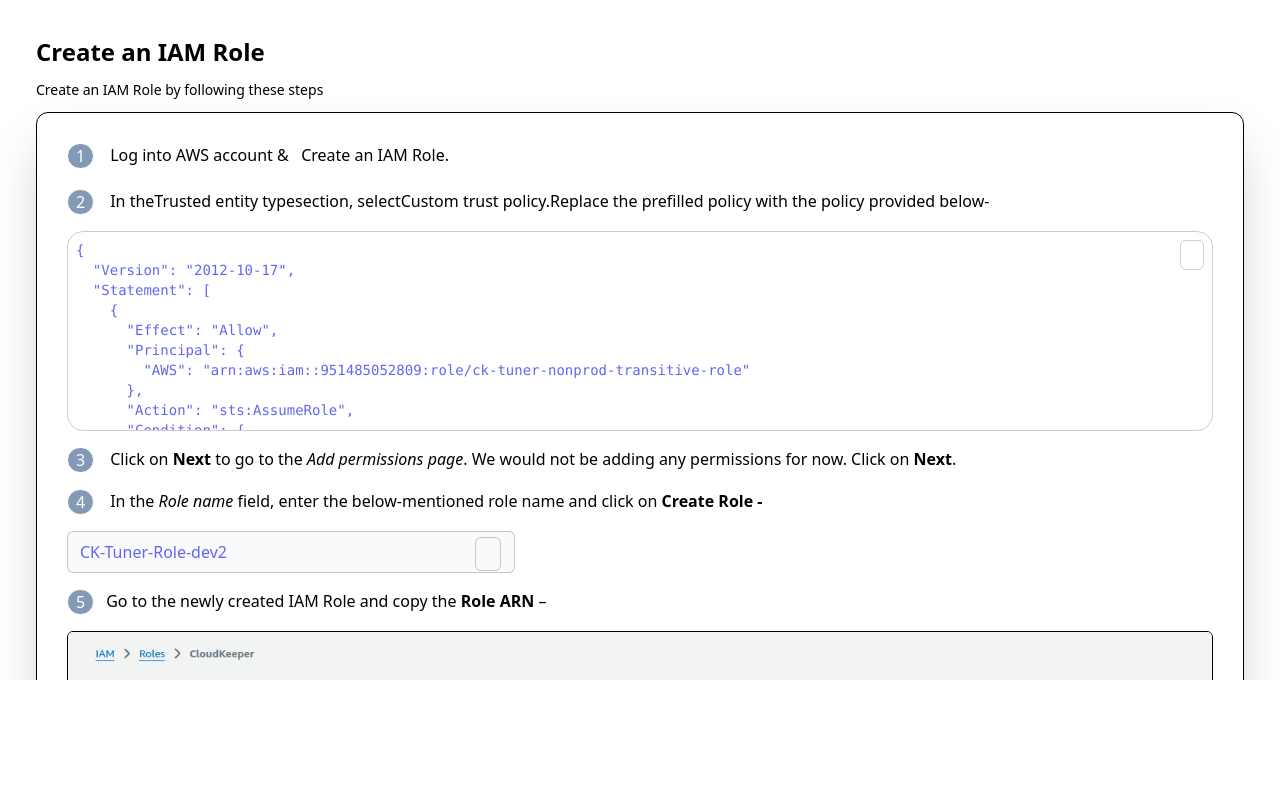
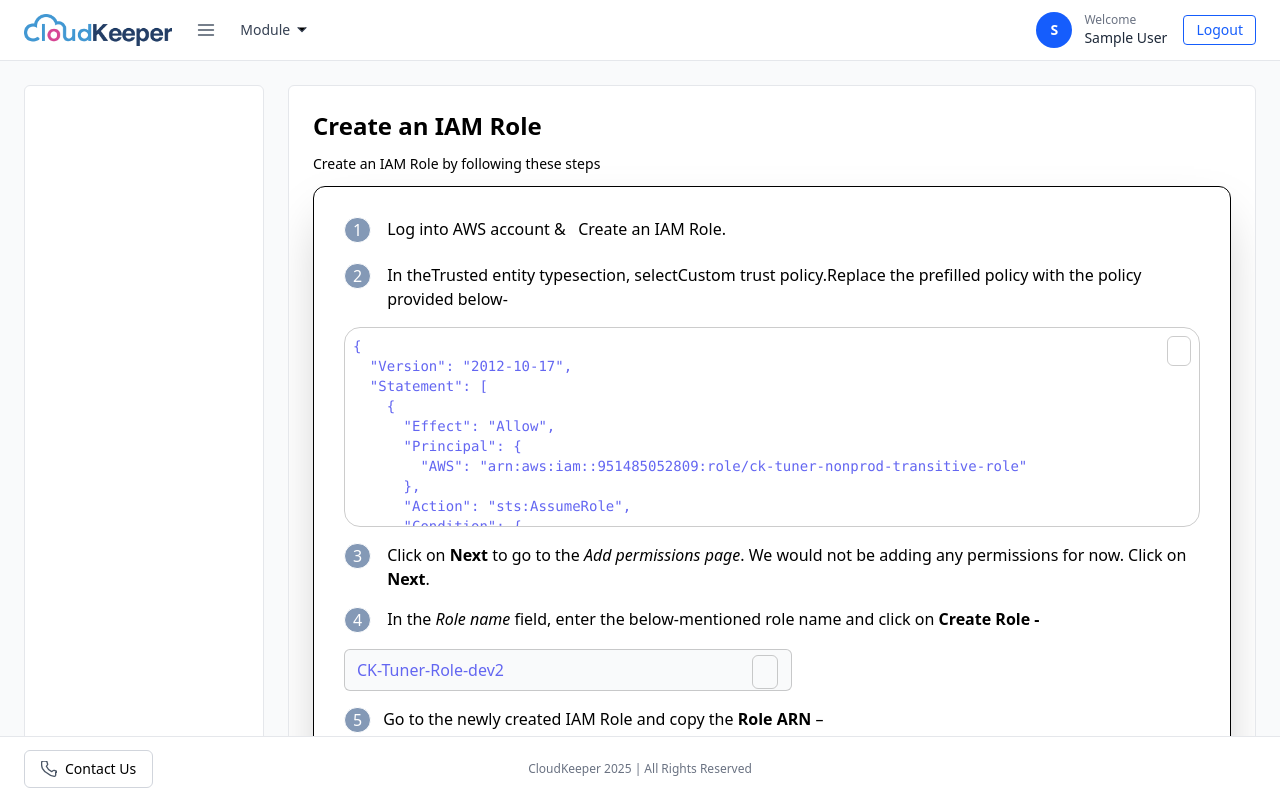
Before and after one commit to HEYADITI1/CloudBalance, a React (Vite) app in the folder frontend/: page /client-onboarding in a window 1280 px wide. Shown: the top 798 px of the page. Built offline with nearby package versions, Linux system fonts and the light colour scheme; sample sign-in values are in the browser's storage; some icons are missing; what react-fusioncharts would draw is missing.

Commit message:
completed client onboarding

```diff
--- a/frontend/src/pages/CostExplorer/components/CostExplorerContainer.jsx
+++ b/frontend/src/pages/CostExplorer/components/CostExplorerContainer.jsx
@@ -6,7 +6,7 @@
 export default function CostExplorerContainer() {
   const [groupBy, setGroupBy] = useState("SERVICE");
   const [fromDate, setFromDate] = useState("2025-01-01");
-  const [toDate, setToDate] = useState("2025-01-03");
+  const [toDate, setToDate] = useState("2025-06-30");
 
   const [filters, setFilters] = useState({});
   const [showFilters, setShowFilters] = useState(true);
--- a/frontend/src/pages/onBoard/Onboarding.jsx
+++ b/frontend/src/pages/onBoard/Onboarding.jsx
@@ -1,52 +1,95 @@
+import React, { useState } from "react";
 import Header from "../../Components/Header";
 import Sidebar from "../../Components/Sidebar";
 import Footer from "../../Components/Footer";
-import React, { useState } from "react";
+
 import IamRoleCreation from "./component/IamRoleCreation";
 import OnboardingButton from "./component/OnboardingButton";
 import PolicyManagement from "./component/PolicyManagement";
 import CUR from "./component/CUR";
+
 import { toast } from "react-toastify";
 import { useNavigate } from "react-router-dom";
 import { createCloudAccount } from "../../api/cloudAccountApi";
 
-const Onboarding = () => {
+export default function Onboarding() {
+  const [collapsed, setCollapsed] = useState(false);
   const [page, setPage] = useState(1);
+  const [account, setAccount] = useState({});
+
   const navigate = useNavigate();
-  const[account, setAccount] = useState({});
 
   const changePage = (e) => {
     const { name } = e.target;
-    if (name == "next") setPage((p) => p + 1);
-    if (name == "prev") setPage((p) => p - 1);
+    if (name === "next") setPage((p) => p + 1);
+    if (name === "prev") setPage((p) => p - 1);
   };
 
-  const handleSubmit = async (e) => {
-    try{
-      const response = await createCloudAccount(account);
-      toast.success("Account creaetd successfully")
-      navigate("/costExplorer");
-    }catch(err){
+  const handleSubmit = async () => {
+    try {
+      await createCloudAccount(account);
+      toast.success("Account created successfully");
+    } catch (err) {
       toast.error("Failed to create account");
       console.log(err);
-    } gyyt
+    }
   };
 
   return (
-    <>
-      <div className="p-9 h-[85vh] overflow-y-scroll">
-        {(page == 1) && <IamRoleCreation account={account} setAccount={setAccount}/>}
-        {(page == 2) && <PolicyManagement />}
-        {(page == 3) && <CUR />}
+    <div className="min-h-screen bg-gray-50 flex flex-col">
+      {/* HEADER */}
+      <Header
+        collapsed={collapsed}
+        onToggleCollapse={() => setCollapsed(!collapsed)}
+      />
 
-        <div className=" pt-10 flex justify-between">
-          <OnboardingButton label={"Prev"} disabled={page==1} name={"prev"} clickFunction={changePage}/>
-          {(page != 3) && <OnboardingButton label={"Next"} name={"next"} clickFunction={changePage}/>}
-          {(page ==3) && <OnboardingButton label={"Submit"} name={"submit"} clickFunction={handleSubmit}/>}
+      {/* MAIN BODY */}
+      <main className="flex-1 px-6 py-6 pb-24">
+        <div className="flex gap-6 h-full">
+          {/* SIDEBAR */}
+          <Sidebar selected="onboarding" collapsed={collapsed} />
+
+          {/* CONTENT */}
+          <div className="flex-1 bg-white border border-gray-200 rounded-md p-6 overflow-y-auto">
+            {page === 1 && (
+              <IamRoleCreation account={account} setAccount={setAccount} />
+            )}
+
+            {page === 2 && <PolicyManagement />}
+
+            {page === 3 && <CUR />}
+
+            {/* BUTTON BAR */}
+            <div className="pt-10 flex justify-between">
+              <OnboardingButton
+                label="Prev"
+                disabled={page === 1}
+                name="prev"
+                clickFunction={changePage}
+              />
+
+              {page !== 3 && (
+                <OnboardingButton
+                  label="Next"
+                  name="next"
+                  clickFunction={changePage}
+                />
+              )}
+
+              {page === 3 && (
+                <OnboardingButton
+                  label="Submit"
+                  name="submit"
+                  clickFunction={handleSubmit}
+                />
+              )}
+            </div>
+          </div>
         </div>
-      </div>
-    </>
+      </main>
+
+      {/* FOOTER */}
+      <Footer />
+    </div>
   );
-};
-
-export default Onboarding;
+}
```
